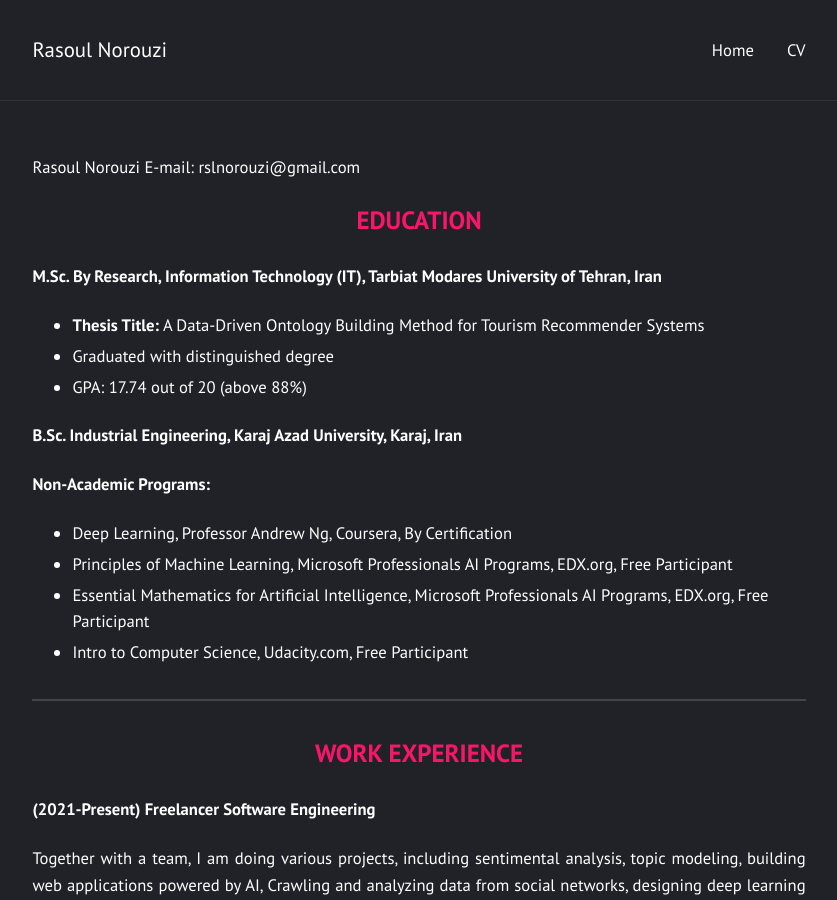
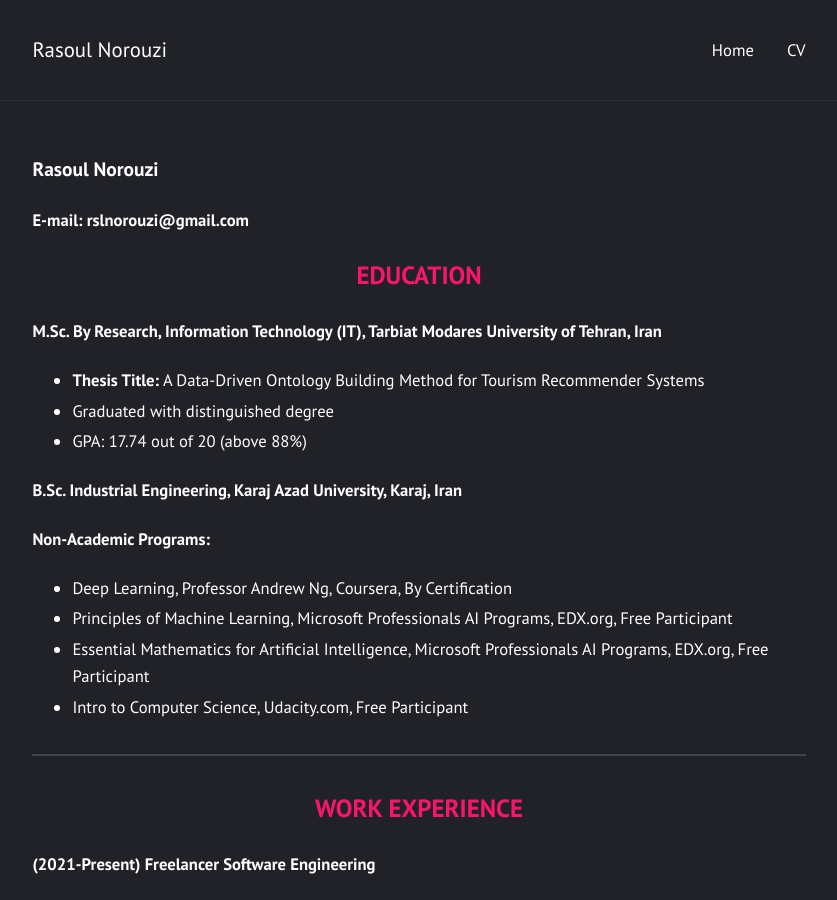
Before and after one commit to rasoulnorouzi/rasoulnorouzi.github.io, a Jekyll site: the page built from cv.md, in a window 1280 px wide and 900 px high. Shown: the whole window, without its empty margins (221-1058 px from the left). Built offline with Jekyll 4.4.1, drawn with Linux system fonts in a browser that asks for light colours; part of the change alters nothing that is shown.

Commit message:
Update cv.md

```diff
--- a/cv.md
+++ b/cv.md
@@ -1,8 +1,8 @@
 ---
 layout: page
 ---
-Rasoul Norouzi
-E-mail: rslnorouzi@gmail.com
+### Rasoul Norouzi <br/>
+#### E-mail: rslnorouzi@gmail.com
 
 <h2 style="color:rgb(247, 22, 105);text-align:center;"> EDUCATION </h2>
 
```
